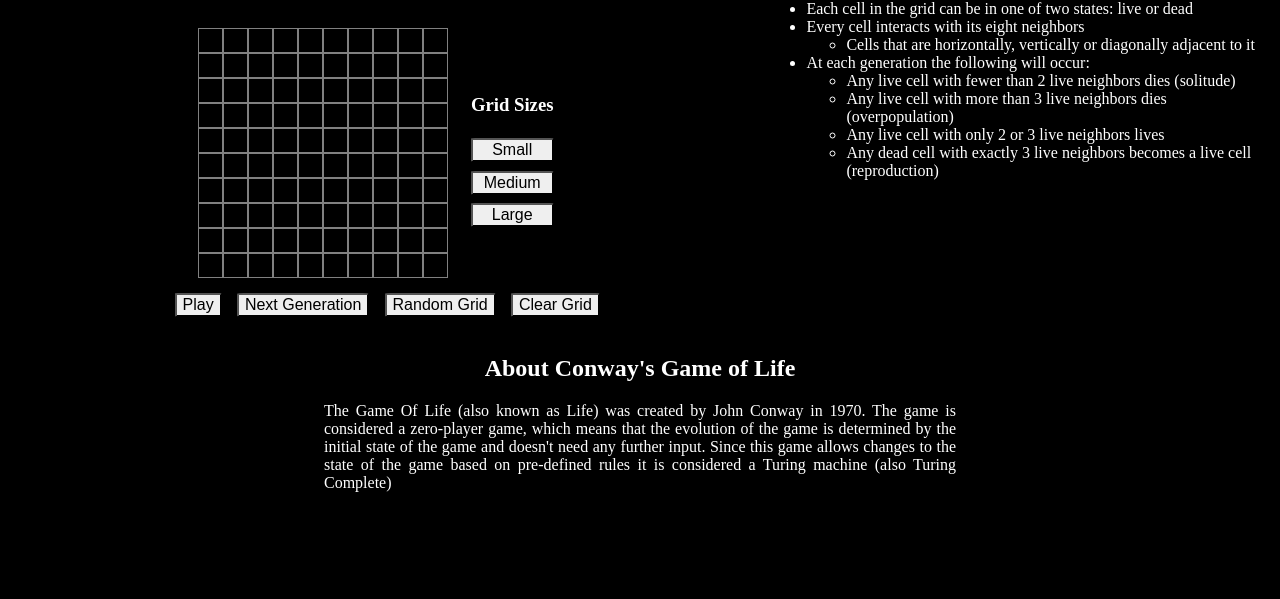
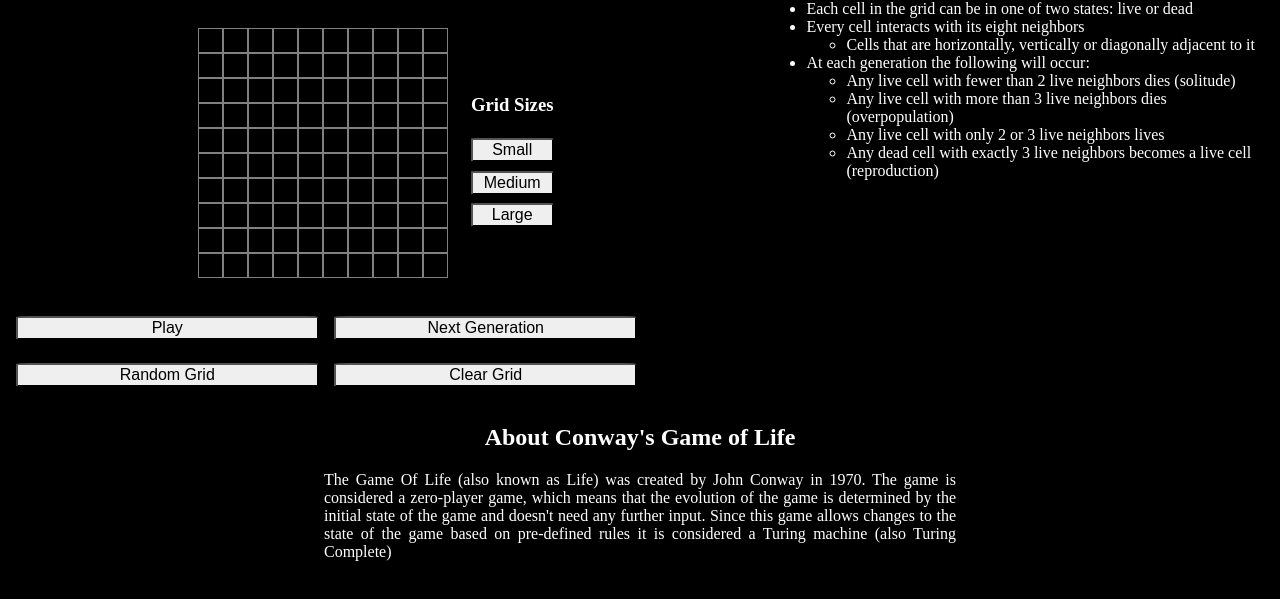
Before and after one commit to jduell12/CS_Build_Week_1, a React app in the folder game-of-life/: page / in a window 1280 px wide. Shown: the part 147-746 px from the top of the page. Built offline with nearby package versions, Linux system fonts and the light colour scheme.

Commit message:
fixed button style

```diff
--- a/game-of-life/src/components/Game.js
+++ b/game-of-life/src/components/Game.js
@@ -47,14 +47,21 @@ const Game = () => {
         </div>
       </div>
       <div className="controls">
+        <div className="top">
           <button onClick={() => setClickable(!clickable)}>
             {clickable ? "Play" : "Stop"}
           </button>
           <button onClick={() => checkValidGrid()}>Next Generation</button>
+        </div>
+        <div className="bottom">
           <button onClick={() => makeGridRandom(gridSize)}>Random Grid</button>
-        <button value="Clear Grid" onClick={clickable ? setDefaultGrid : null}>
+          <button
+            value="Clear Grid"
+            onClick={clickable ? setDefaultGrid : null}
+          >
             Clear Grid
           </button>
+        </div>
       </div>
     </div>
   );
--- a/game-of-life/src/less/game.less
+++ b/game-of-life/src/less/game.less
@@ -33,11 +33,26 @@
 
     .controls {
       width: 100%;
+      display: flex;
+      flex-direction: column;
+      justify-content: space-around;
+
+      button {
+        margin: 0 1%;
+        width: 40%;
+      } //end of button
+
+      .top {
+        display: flex;
+        justify-content: flex-start;
+        margin: 3% 0;
+      }
+
+      .bottom {
+        display: flex;
+        justify-content: flex-start;
+      }
     }
-
-    button {
-      margin: 0 1%;
-    } //end of button
   } //end of game id
 
   #rules {
```
Also changed, not shown: game-of-life/src/stylesheet/index.css. Lines whose indentation alone changed are shown as unchanged.
